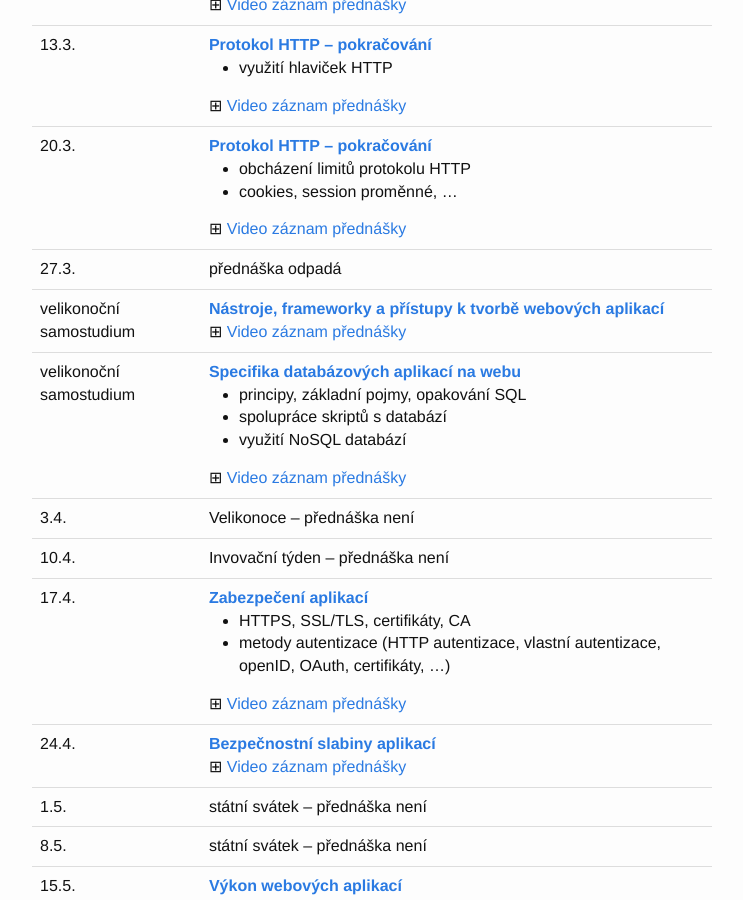
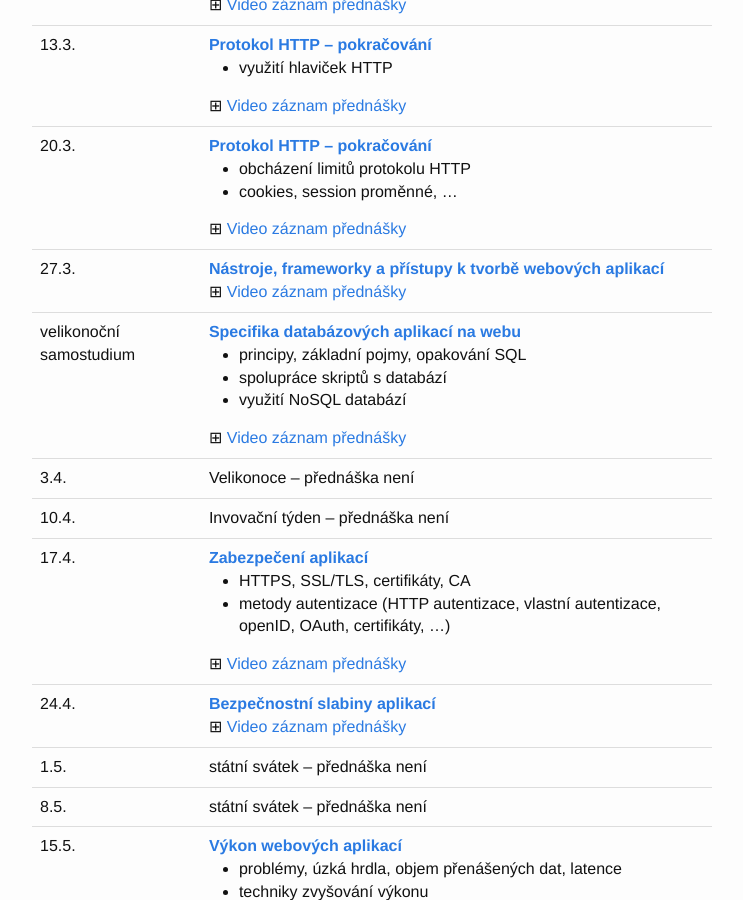
Before and after one commit to 4iz278/4iz278.github.io, a Jekyll site: the page built from prednasky/index.html, in a window 1280 px wide and 900 px high, scrolled down 610 px. Shown: the whole window, without its empty margins (268-1011 px from the left). Built offline with Jekyll 4.4.1, drawn with Linux system fonts in a browser that asks for light colours; nearby versions of some CDN libraries.

Commit message:
Aktualizace programu přednášek

```diff
--- a/prednasky/index.html
+++ b/prednasky/index.html
@@ -86,10 +86,6 @@ emailem.</p>
     </tr>
     <tr>
       <td>27.3.</td>
-      <td>přednáška odpadá</td>
-    </tr>
-    <tr>
-      <td>velikonoční samostudium</td>
       <td><strong><a href="http://www.kosek.cz/vyuka/4iz278/prednasky/prostredi/">Nástroje, frameworky a přístupy k tvorbě webových aplikací</a></strong>
         <details>
           <summary>Video záznam přednášky</summary>
```
